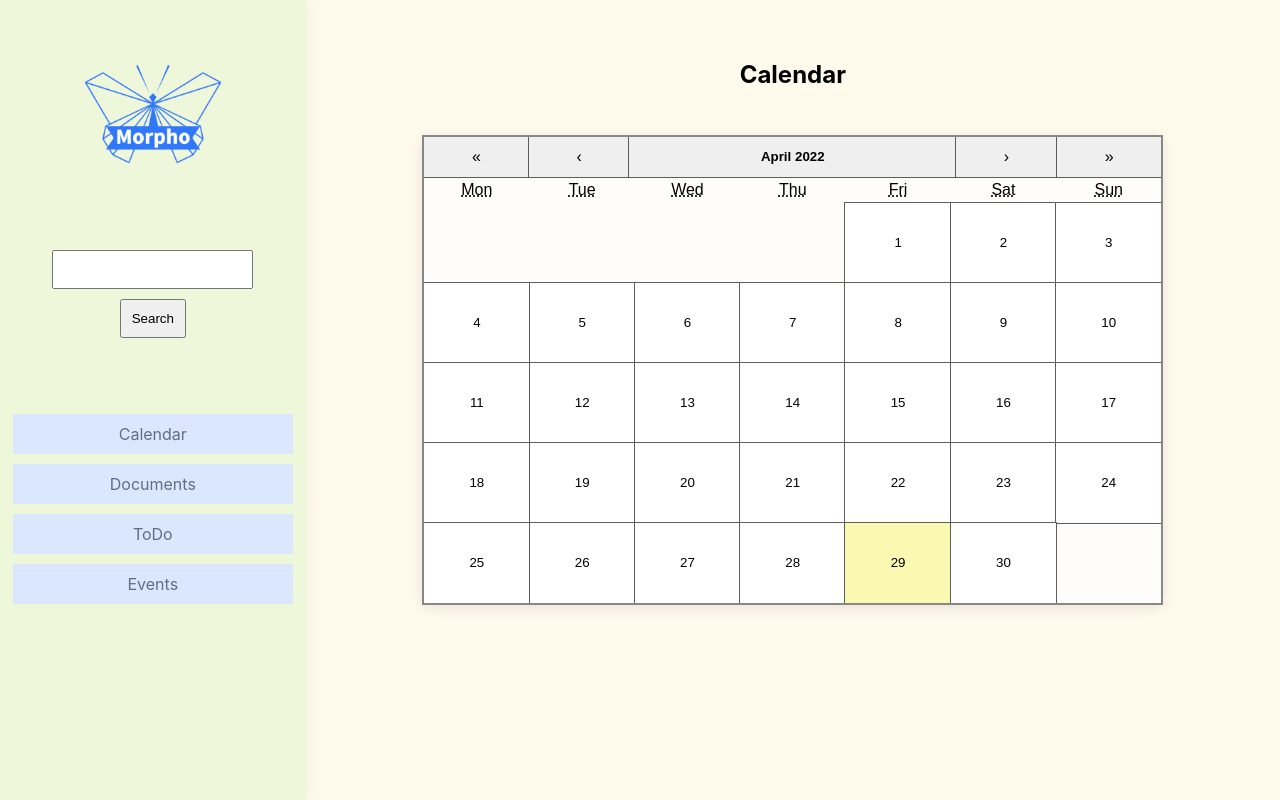
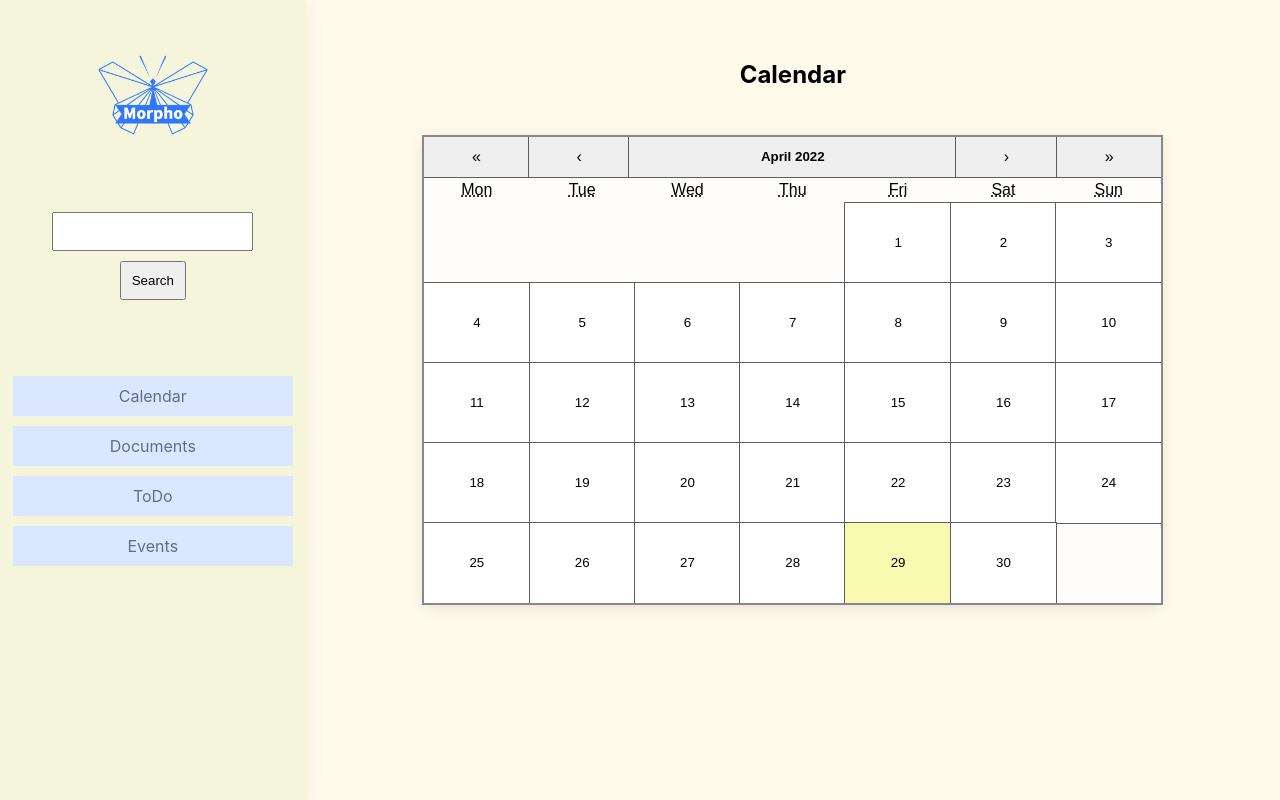
Before and after one commit to mikako-shirai/cc26-Greenfield-Project, a React (Create React App) app: page / in a window 1280 px wide. Built offline with nearby package versions, Linux system fonts and the light colour scheme.

Commit message:
chore: update files

```diff
--- a/package.json
+++ b/package.json
@@ -3,7 +3,6 @@
   "version": "0.1.0",
   "private": true,
   "main": "server/server.js",
-  "proxy": "http://localhost:8080",
   "dependencies": {
     "@testing-library/jest-dom": "^5.16.4",
     "@testing-library/react": "^13.1.1",
--- a/src/styles/index.css
+++ b/src/styles/index.css
@@ -127,7 +127,8 @@ td {
 .navbar {
   display: flex;
   flex-direction: column;
-  background: rgb(239, 247, 219);
+  /* background: rgb(239, 247, 219); */
+  background: beige;
   height: 100vh;
   width: 35vh;
   align-items: center;
@@ -143,7 +144,7 @@ td {
 
 .logo {
   height: auto;
-  width: 15vw;
+  width: 12vw;
   min-width: 150px;
   max-width: 250px;
   margin-top: 1vh;
@@ -160,9 +161,14 @@ li {
   text-align: center;
   list-style-type: none;
 }
-li:hover, li:active {
-  /* background: rgb(201, 250, 250); */
-  background: rgb(182, 200, 235);
+
+li:hover {
+  background: rgb(181, 254, 255);
+}
+
+li:active {
+  background: rgb(144, 205, 255);
+  box-shadow: rgba(0, 0, 0, 0.16) 0px 3px 6px, rgba(0, 0, 0, 0.23) 0px 3px 6px;
 }
 
 /* -------------------------------------- Events */
```
